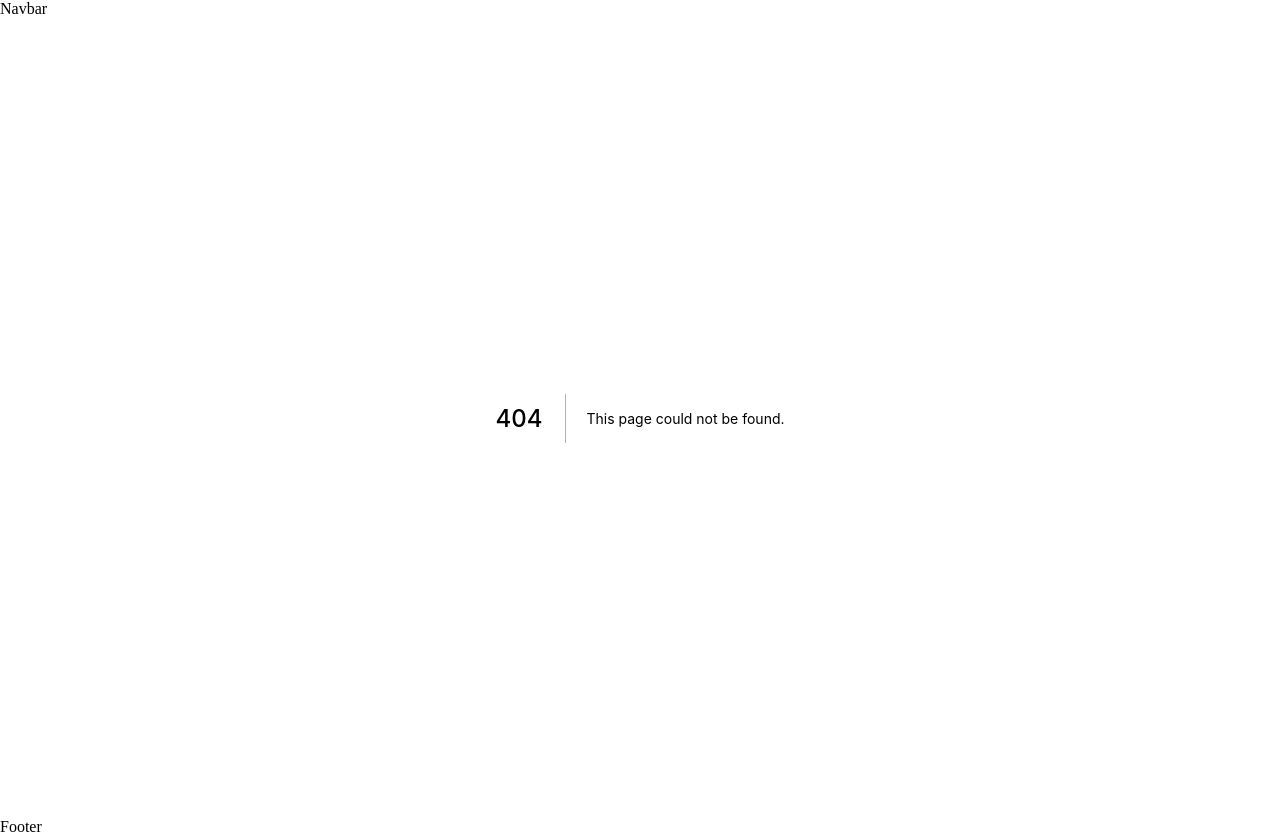
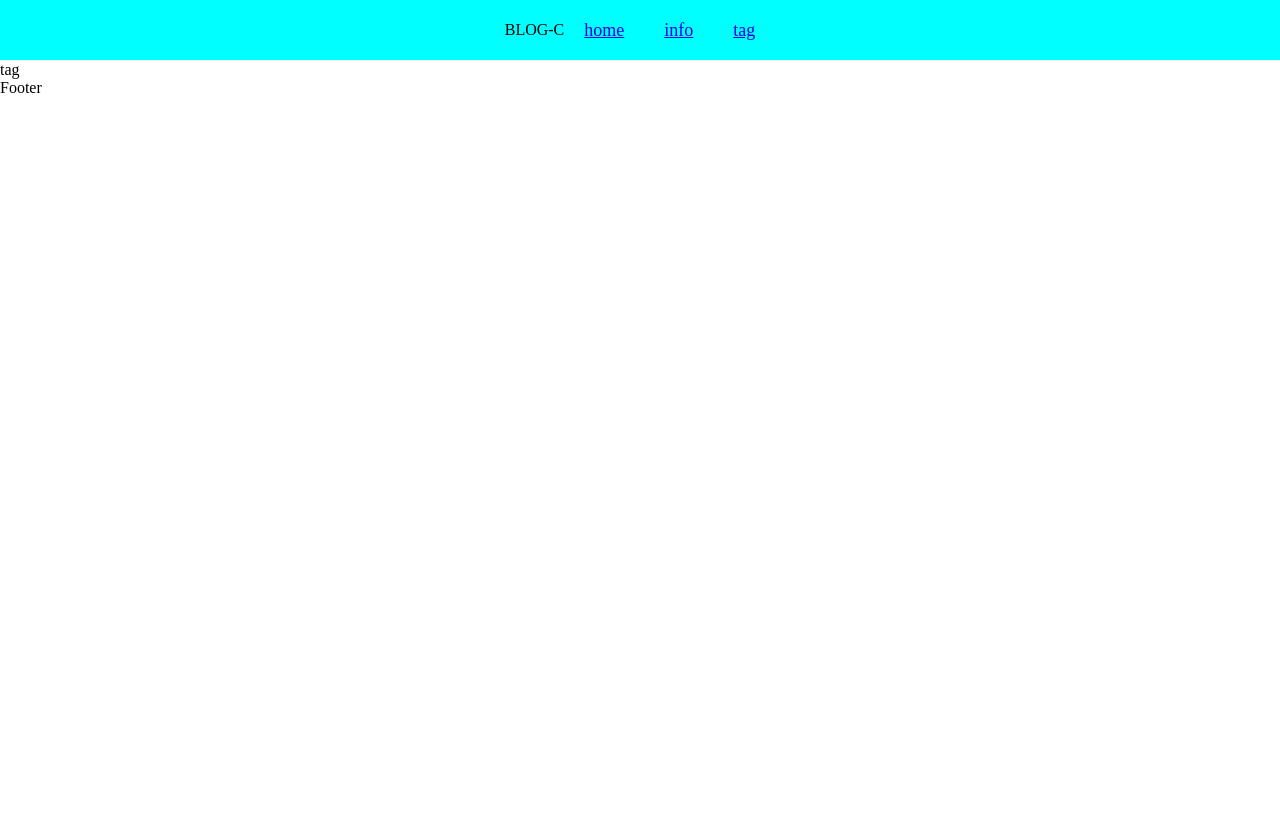
Before and after one commit to huanshenyi/next-node-ssr-blog, a Next.js app: page /tag in a window 1280 px wide. Before the commit this address had no page. After the commit the page ends 800 px from the top, so only its background shows below. Built offline with nearby package versions, Linux system fonts and the light colour scheme.

Commit message:
nav基本スタイル追加

```diff
--- /dev/null
+++ b/components/Navbar/config.ts
@@ -0,0 +1,14 @@
+export const navs = [
+  {
+    label: 'home',
+    value: '/',
+  },
+  {
+    label: 'info',
+    value: '/info',
+  },
+  {
+    label: 'tag',
+    value: '/tag',
+  },
+];
--- /dev/null
+++ b/components/Navbar/index.module.scss
@@ -0,0 +1,19 @@
+.navbar{
+    height: 60px;
+    background-color: aqua;
+    border-bottom: 1px solid #f1f1f1;
+    display: flex;
+    align-items: center;
+    justify-content: center;
+    .logArea{
+        font-size: 30px;
+        font-weight: bolder;
+        margin-right: 60px;
+    }
+    .linkArea{
+        a {
+            font-size: 18px;
+            padding: 0 20px;
+        }
+    }
+}
--- a/components/Navbar/index.tsx
+++ b/components/Navbar/index.tsx
@@ -1,11 +1,21 @@
-import {NextPage} from 'next';
+import { NextPage } from 'next';
+import Link from 'next/link';
+import styles from './index.module.scss';
+import { navs } from 'components/Navbar/config';
 
 const Navbar: NextPage = () => {
   return (
-    <div>
-        Navbar
+    <div className={styles.navbar}>
+      <section className={styles.logoArea}>BLOG-C</section>
+      <section className={styles.linkArea}>
+        {navs?.map((nav) => (
+          <Link key={nav?.label} href={nav?.value}>
+            <a>{nav?.label}</a>
+          </Link>
+        ))}
+      </section>
     </div>
-  )
-}
+  );
+};
 
 export default Navbar;
--- a/package.json
+++ b/package.json
@@ -21,6 +21,7 @@
     "@types/react-dom": "17.0.14",
     "eslint": "8.12.0",
     "eslint-config-next": "12.1.4",
+    "sass": "^1.50.0",
     "stylelint": "^14.6.1",
     "stylelint-config-standard-scss": "^3.0.0",
     "typescript": "4.6.3"
--- /dev/null
+++ b/pages/tag/index.tsx
@@ -0,0 +1,7 @@
+import { NextPage } from 'next';
+
+const Tag: NextPage = () => {
+  return <div>tag</div>;
+};
+
+export default Tag;
--- a/styles/globals.css
+++ b/styles/globals.css
@@ -1,3 +1,7 @@
 body {
   background-color: white;
 }
+body,div,p,h1,h2,h3,h4,h5,h6 {
+  margin: 0;
+  padding: 0;
+}
--- a/tsconfig.json
+++ b/tsconfig.json
@@ -1,5 +1,6 @@
 {
   "compilerOptions": {
+    "baseUrl": ".",
     "target": "es5",
     "lib": ["dom", "dom.iterable", "esnext"],
     "allowJs": true,
```
Also changed, not shown: components/layout/index.tsx (+9 -9 lines), pages/_app.tsx (+5 -5 lines), 1 other file (tests, documents, lock files or other folders).
